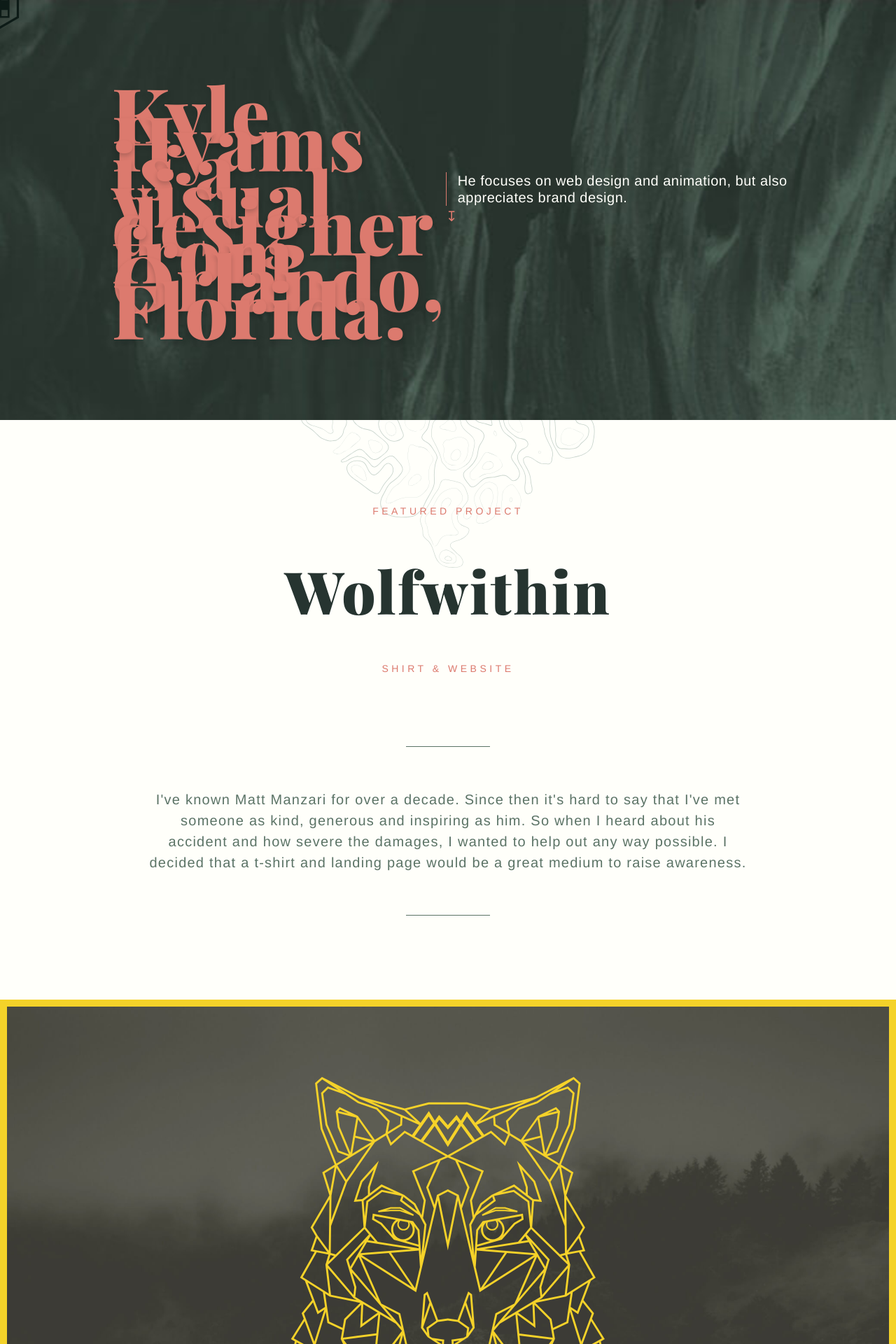
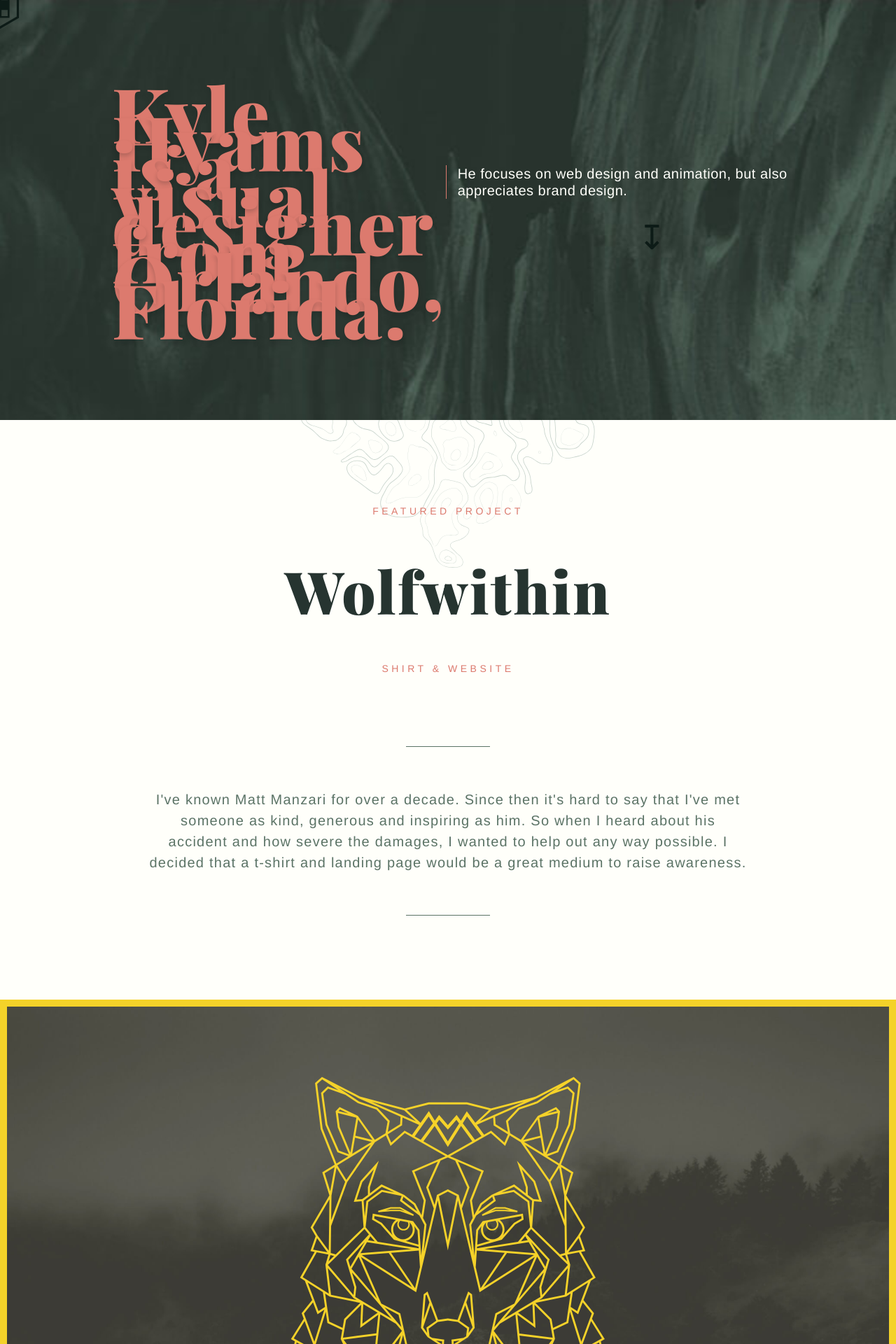
Before and after one commit to kylehyams/portfolio, a Jekyll site: the page built from index.html, in a window 1280 px wide. Shown: the top 1920 px of the page at 70% size. Built offline with Jekyll 4.4.1, drawn with Linux system fonts in a browser that asks for light colours.

Commit message:
Header updates
Styling the anchor link

```diff
--- a/_includes/header.html
+++ b/_includes/header.html
@@ -6,7 +6,7 @@
     </aside>
     <article>
       <p class="about">He focuses on web design and animation, but also appreciates brand design.</p>
-      <p><a href="javascript:;">&DownTeeArrow;</a></p>
+      <p class="anchor"><a href="javascript:;">&DownTeeArrow;</a></p>
     </article>
   </section>
 </header>
--- a/css/main.css
+++ b/css/main.css
@@ -437,6 +437,15 @@ p {
       text-decoration: none; }
       p.about a:hover {
         color: #d25445; }
+  p.anchor {
+    font-size: 4.8rem;
+    line-height: 48px;
+    text-align: center;
+    margin: 32px 0 0; }
+    p.anchor a {
+      color: #0d1b17;
+      font-weight: normal;
+      text-decoration: none; }
   p.featured__intro {
     font-weight: 500;
     margin: 3rem 0; }
```
Also changed, not shown: _sass/libraries/base/_typography.scss (+14 -0 lines), 1 other file.
